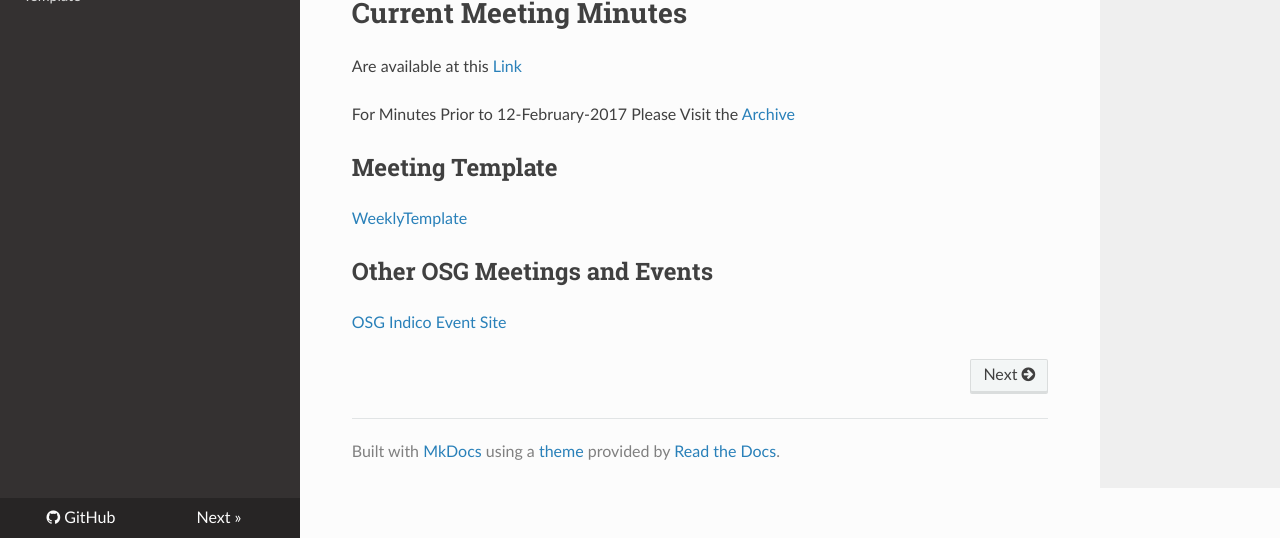
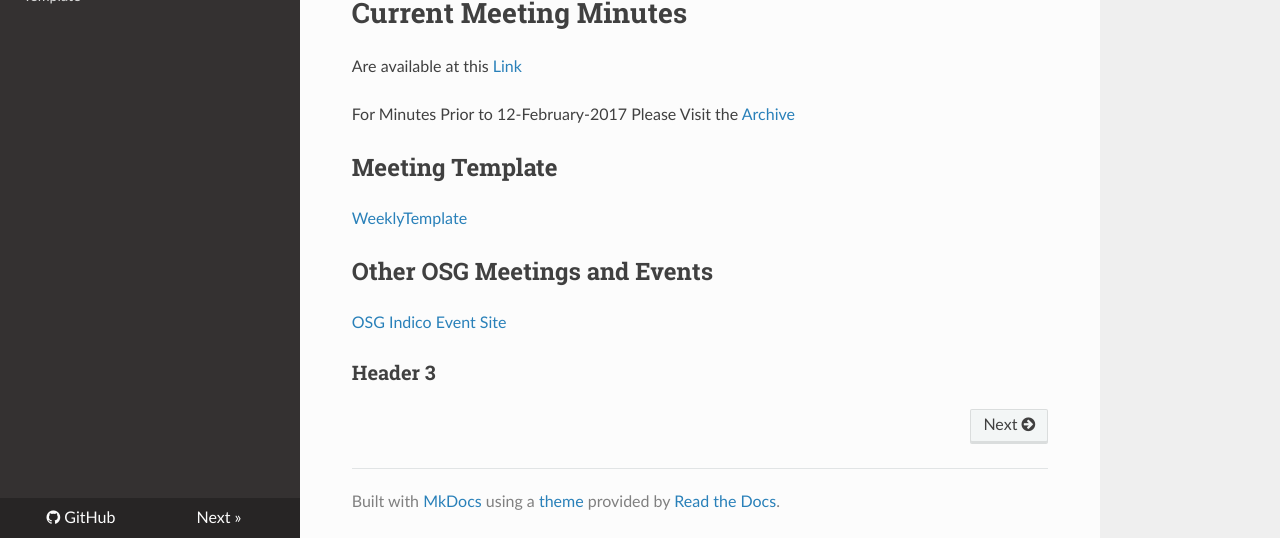
Before and after one commit to zsshah/production, an MkDocs documentation site: the page built from docs/index.md, in a window 1280 px wide and 900 px high, scrolled down 562 px, cut to the strip 362-900 px from the top of the window. Built offline with MkDocs 1.6.1, drawn with Linux system fonts in a browser that asks for light colours; nearby versions of some CDN libraries; old or Windows-style settings are respelled for this version of MkDocs.

Commit message:
Update index.md

```diff
--- a/docs/index.md
+++ b/docs/index.md
@@ -30,3 +30,5 @@ For Minutes Prior to 12-February-2017 Please Visit the [Archive](https://twiki.g
 ## Other OSG Meetings and Events
 
 [OSG Indico Event Site](https://indico.fnal.gov/categoryDisplay.py?categId=86)
+
+### Header 3
```
